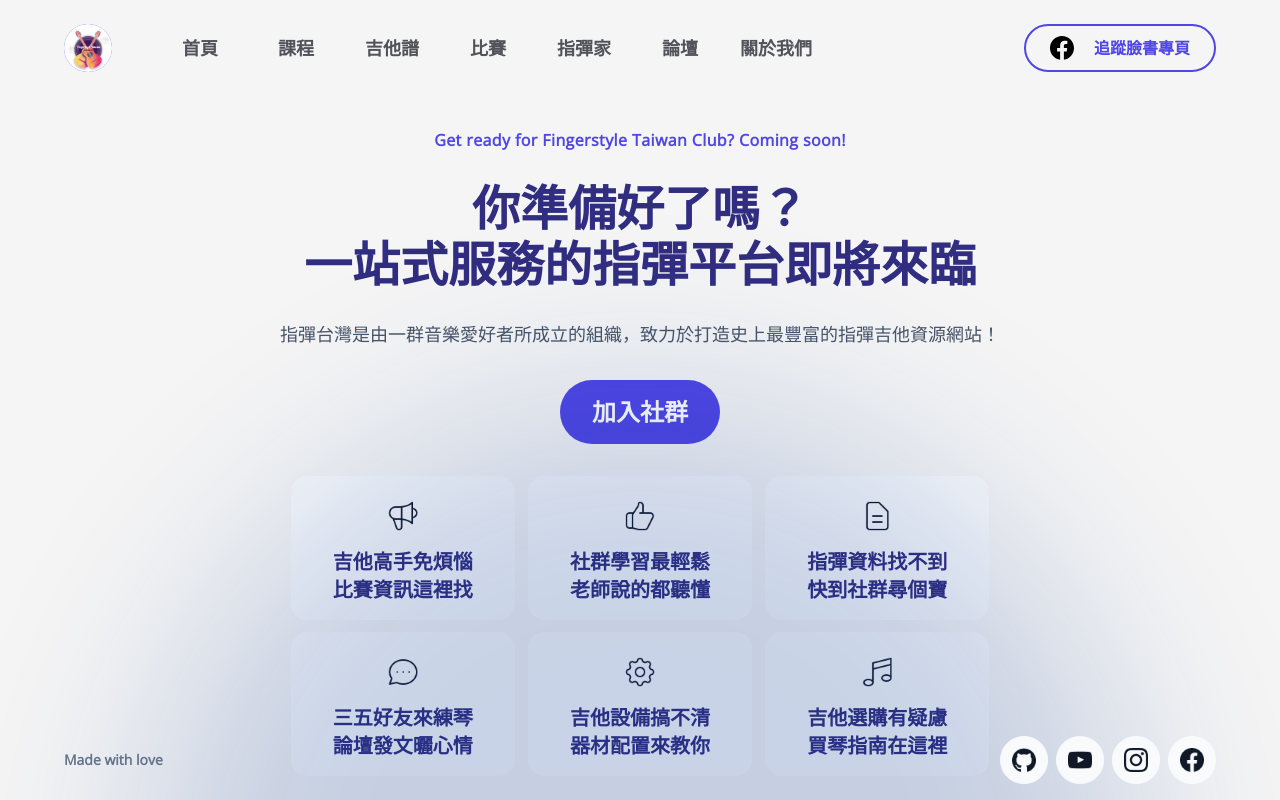
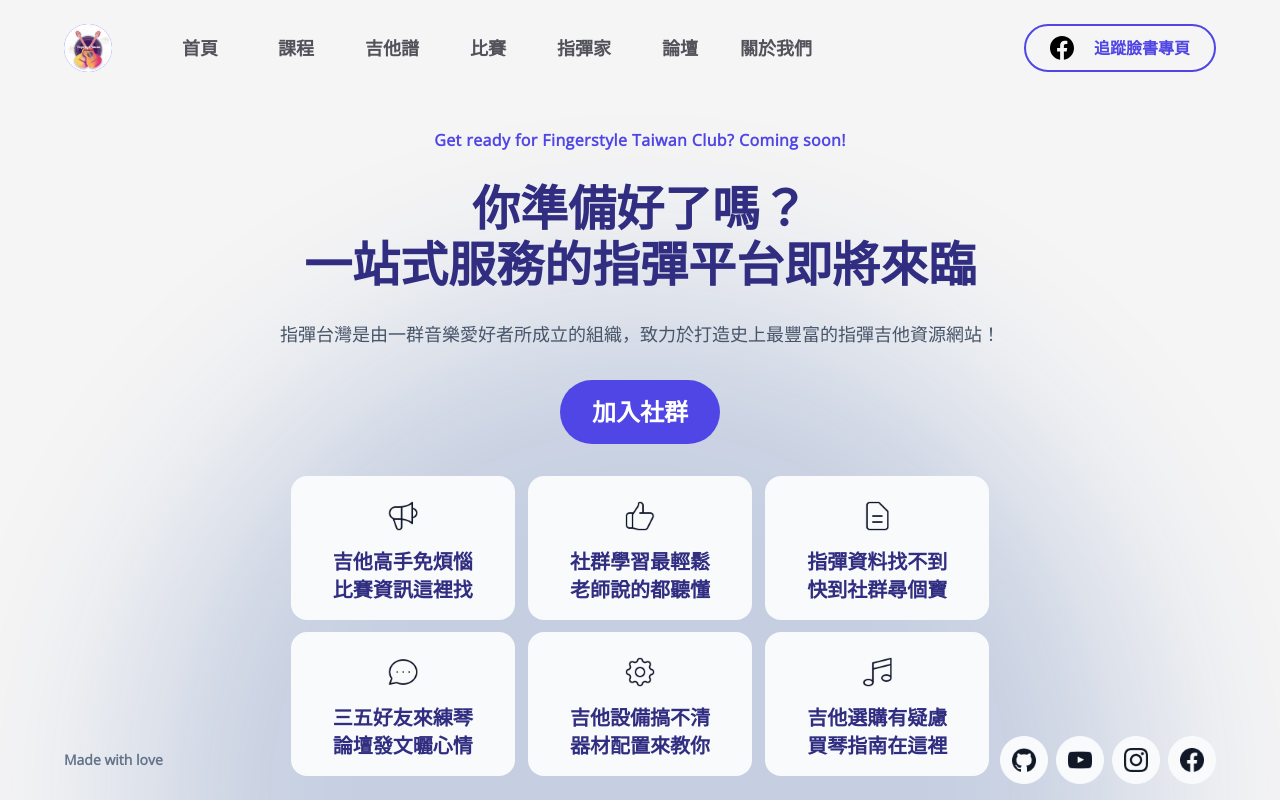
Before and after one commit to Fingerstyle-Taiwan/nextjs-frontend, a Next.js app: page / in a window 1280 px wide. Built offline with nearby package versions, Linux system fonts and the light colour scheme.

Commit message:
fix(home): set background with relative, absolute position

```diff
--- a/components/Home/index.tsx
+++ b/components/Home/index.tsx
@@ -5,10 +5,7 @@ import { itemBlocksContent } from "./ItemBlock/constants"
 const Home = () => {
   return (
     <div>
-      <div className="background fixed left-0 top-[500px] w-screen h-screen flex justify-center items-center">
-        <div className="circle w-[1000px] h-[1000px] bg-[#0D3B94] opacity-20 rounded-full  blur-[100px]" />
-      </div>
-      <div className="content mb-32 lg:mb-0 mt-24 lg:mt-32 mx-auto text-center">
+      <div className="content relative mb-4 lg:mb-0 mt-24 lg:mt-32 mx-auto text-center z-10 absolute">
         <div className="text-main font-semibold tracking-wide">Get ready for Fingerstyle Taiwan Club? Coming soon!</div>
         <div className="mt-8 font-bold text-mainDark">
           <div className="text-4xl lg:text-5xl">你準備好了嗎？</div>
@@ -32,6 +29,9 @@ const Home = () => {
           }
         </div>
       </div>
+      <div className="background fixed z-[0] top-1/2 left-0 w-screen h-screen flex justify-center items-center z-0">
+        <div className="absolute circle w-[1000px] h-[1000px] bg-[#0D3B94] opacity-20 rounded-full  blur-[100px]" />
+      </div>
     </div>
   )
 }
```
